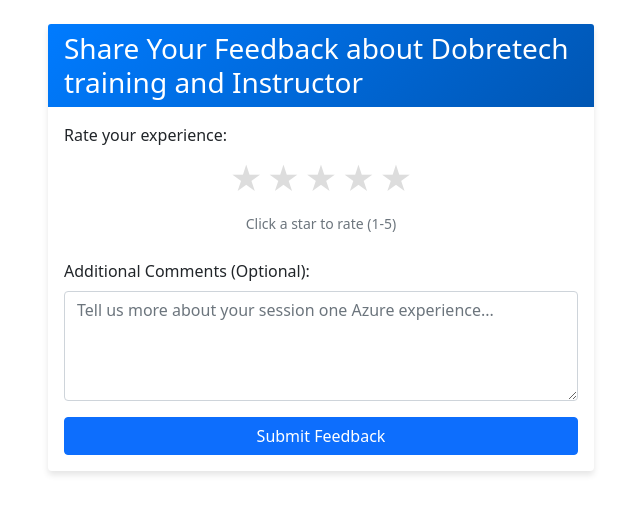
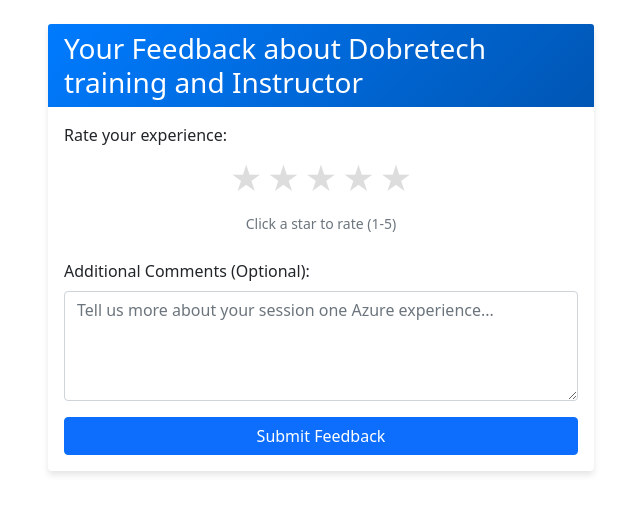
Before and after one commit to abongbi/FeedbackSurvey, a Flask app: page / in a window 1280 px wide. Shown: the part 56-567 px from the top of the page, without its empty margins (319-959 px from the left). Run offline with Flask 3, Linux system fonts and the light colour scheme.

Commit message:
Update feedback header text in index.html

```diff
--- a/templates/index.html
+++ b/templates/index.html
@@ -7,7 +7,7 @@
     <div class="col-md-6">
         <div class="card">
             <div class="card-header">
-                <h3 class="mb-0">Share Your Feedback about Dobretech training and Instructor</h3>
+                <h3 class="mb-0"> Your Feedback about Dobretech training and Instructor</h3>
             </div>
             <div class="card-body">
                 {% if error %}
```
